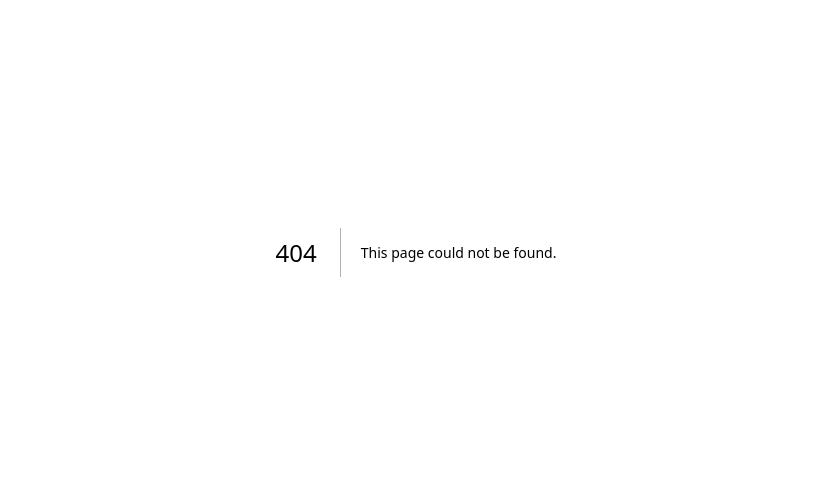
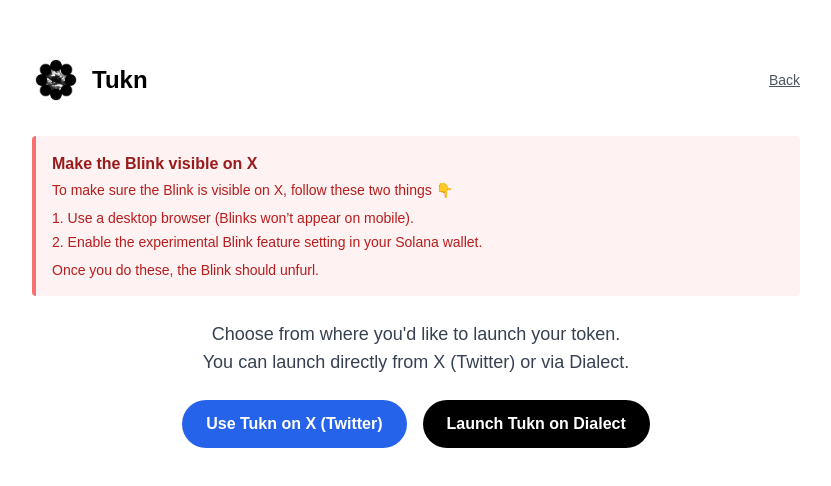
Before and after one commit to PrajwalGraj/Tukn, a Next.js app: page /launch in a window 1280 px wide. Before the commit this address had no page. Shown: the part 148-634 px from the top of the page, without its empty margins (224-1055 px from the left). Built offline with nearby package versions, Linux system fonts and the light colour scheme.

Commit message:
feat: add /launch page with warning

```diff
--- /dev/null
+++ b/app/launch/page.tsx
@@ -0,0 +1,56 @@
+import Link from "next/link";
+import Image from "next/image";
+
+export default function LaunchPage() {
+    return (
+        <div className="flex flex-col min-h-screen items-center justify-center p-8 bg-white text-black">
+            <header className="w-full max-w-3xl flex items-center justify-between mb-8">
+                <div className="flex items-center gap-3">
+                    <Image src="/tukn-logo.png" alt="Tukn" width={48} height={48} />
+                    <h1 className="text-2xl font-bold">Tukn</h1>
+                </div>
+                <Link href="/" className="text-sm text-gray-600 underline">
+                    Back
+                </Link>
+
+            </header>
+
+            <div role="alert" className="w-full max-w-3xl bg-red-50 border-l-4 border-red-400 p-4 rounded mb-6">
+                <p className="font-semibold text-red-800">Make the Blink visible on X</p>
+                <p className="text-sm text-red-700 mt-1">To make sure the Blink is visible on X, follow these two things 👇</p>
+                <ol className="list-decimal list-inside mt-2 text-sm text-red-700 space-y-1">
+                    <li>Use a desktop browser (Blinks won’t appear on mobile).</li>
+                    <li>Enable the experimental Blink feature setting in your Solana wallet.</li>
+                </ol>
+                <p className="text-sm text-red-700 mt-2">Once you do these, the Blink should unfurl.</p>
+            </div>
+
+            <main className="w-full max-w-3xl flex flex-col items-center gap-6">
+                <p className="text-center text-lg text-gray-700 max-w-xl">
+                    Choose from where you'd like to launch your token. <br /> You can launch directly from X (Twitter) or via Dialect.
+                </p>
+
+                <div className="flex flex-col sm:flex-row gap-4">
+                    <a
+                        href="https://x.com/tuknfun/status/1984352846545125474"
+                        target="_blank"
+                        rel="noopener noreferrer"
+                        className="inline-flex items-center justify-center px-6 py-3 bg-blue-600 text-white rounded-full font-semibold"
+                    >
+                        Use Tukn on X (Twitter)
+
+                    </a>
+
+                    <a
+                        href="https://dial.to/?action=solana-action%3Ahttps%3A%2F%2Ftukn.vercel.app%2Fapi%2Factions%2Ftoken%2Fcreate&cluster=devnet"
+                        target="_blank"
+                        rel="noopener noreferrer"
+                        className="inline-flex items-center justify-center px-6 py-3 bg-black text-white rounded-full font-semibold"
+                    >
+                        Launch Tukn on Dialect
+                    </a>
+                </div>
+            </main>
+        </div>
+    );
+}
--- a/app/page.tsx
+++ b/app/page.tsx
@@ -1,4 +1,5 @@
 import Image from "next/image";
+import Link from "next/link";
 
 export default function Home() {
   return (
@@ -9,15 +10,13 @@
           <Image src="/tukn-logo.png" alt="Tukn Logo" width={70} height={70} />
           <h1 className="text-4xl font-semibold">Tukn</h1>
         </div>
-        <a
-          href="https://dial.to/?action=solana-action%3Ahttps%3A%2F%2Ftukn.vercel.app%2Fapi%2Factions%2Ftoken%2Fcreate&cluster=devnet"
-          target="_blank"
-          rel="noopener noreferrer"
+        <Link
+          href="/launch"
           className="group inline-flex items-center gap-2 bg-black text-white px-8 py-3 rounded-full text-lg font-semibold hover:bg-gray-600 transition-all"
         >
           Launch Tukn
           <span className="text-lg transition-transform group-hover:translate-x-1">→</span>
-        </a>
+        </Link>
 
 
       </header>
```
